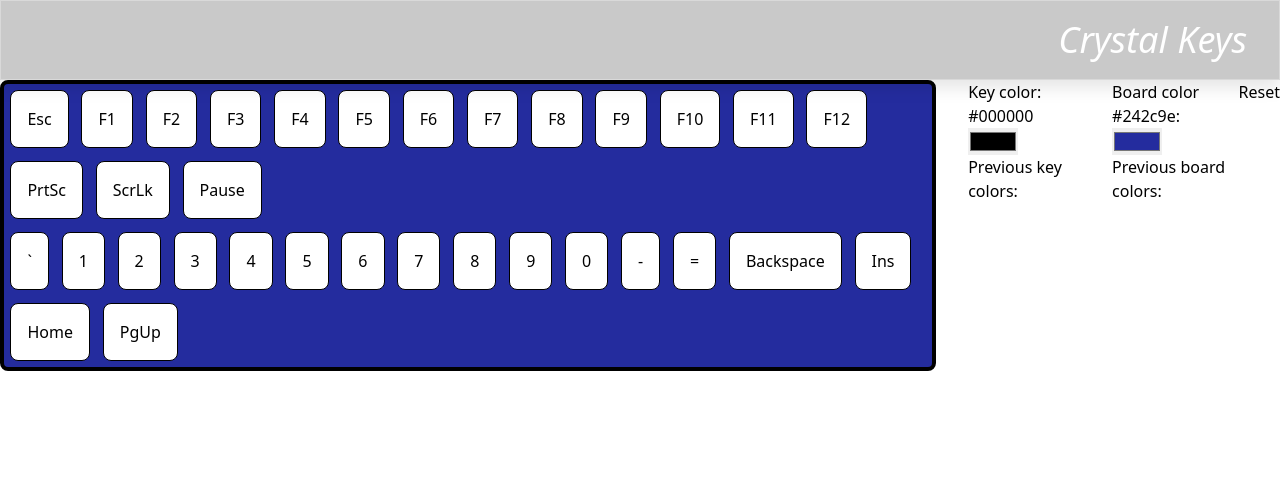
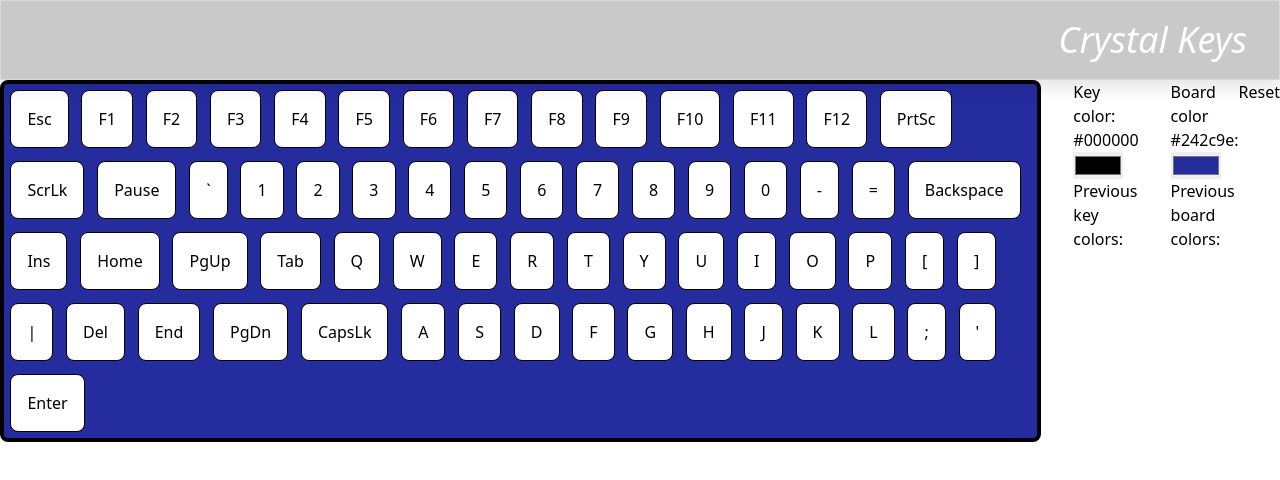
Before and after one commit to OblivionNoirV2/crystalkeys, a React (Create React App) app: page / in a window 1280 px wide. Shown: the top 480 px of the page. Built offline with nearby package versions, Linux system fonts and the light colour scheme.

Commit message:
refactoring

```diff
--- a/src/App.tsx
+++ b/src/App.tsx
@@ -94,15 +94,20 @@ function getClassForKey(key_label: string): string {
   return 'key';
 }
 
-export const keys_array = Object.values(key_sets);
 interface KeyboardProps {
   selected_color: string;
   selected_board_color: string;
 };
+//Convert the key_sets object to a flat array
+export const keys_array: string[] = [];
+for (let row in key_sets) {
+  //use spread to merge them into one array
+  keys_array.push(...key_sets[row]);
+}
+
+// Adjust the Keyboard component to map over keys_array directly
 const Keyboard: React.FC<KeyboardProps> = ({ selected_color, selected_board_color }) => {
-
   const { prevColors, setPrevColors } = useContext(PrevColorsContext);
-  //stores list of used colors
   const [keyColors, setKeyColors] = useState<string[]>(
     keys_array.map(() => '#fff')
   );
@@ -119,23 +124,15 @@ const Keyboard: React.FC<KeyboardProps> = ({ selected_color, selected_board_colo
 
   return (
     <section className='keyboard ' style={{ backgroundColor: selected_board_color }}>
-      <div className='keyboard-row'>
-        {key_sets.top_row.map((key, index) => (
+      {keys_array.map((key, index) => (
         <Key label={key} color={keyColors[index]}
           onClick={() => handleKeyClick(index)}
           key={index} />
       ))}
-      </div>
-      <div className='keyboard-row'>
-        {key_sets.second_row.map((key, index) => (
-          <Key label={key} color={keyColors[index + key_sets.top_row.length]}
-            onClick={() => handleKeyClick(index + key_sets.top_row.length)}
-            key={index + key_sets.top_row.length} />
-        ))}
-      </div>
     </section>
   );
 };
+
 
 
 const ResetButton = () => {
@@ -171,7 +168,6 @@ const ColorPicker = () => {
   return (
     <main className='flex flex-row parent'>
       <Keyboard selected_color={color} selected_board_color={boardColor} />
-      <section className=''>
       <div className='flex ml-8'>
         <div className='flex flex-col'>
           <h1>Key color: {color} </h1>
@@ -216,7 +212,7 @@ const ColorPicker = () => {
           <ResetButton />
         </section>
       </div>
-      </section>
+
     </main>
   );
 };
--- a/src/sparkles.css
+++ b/src/sparkles.css
@@ -13,7 +13,7 @@ body {
 /*note that width DOES override min-width*/
 .key {
   margin: .4rem;
-  min-width: 3vw;
+  min-width: 2vw;
   padding: 1rem 1rem 1rem 1rem;
   border-radius: .5rem;
   border: .1rem solid black;
@@ -49,3 +49,7 @@ body {
   border-radius: .5rem;
   align-self: flex-start;
 }
+
+.parent {
+  max-width: 100vw;
+}
```
Also changed, not shown: src/index.tsx (line endings or trailing spaces). Lines whose indentation alone changed are shown as unchanged.
